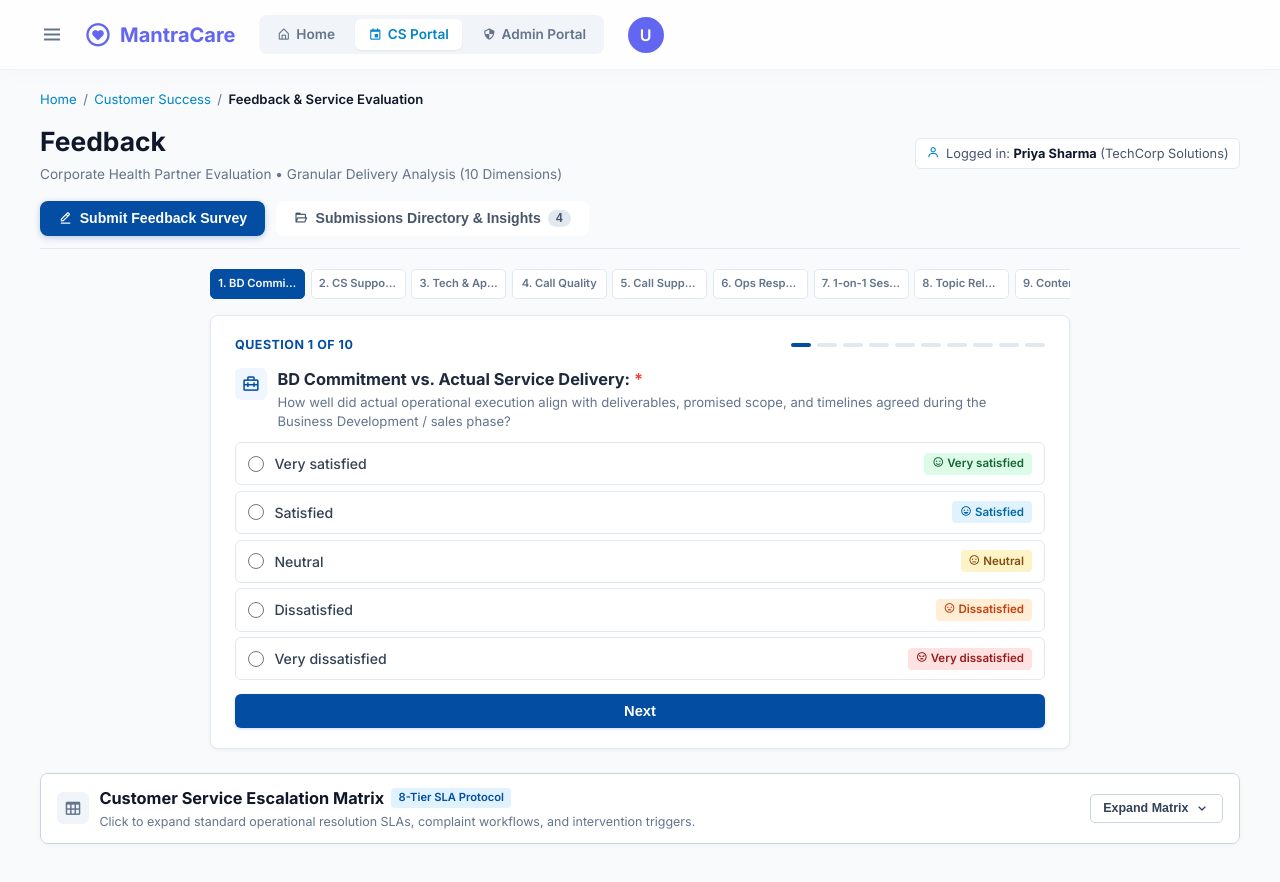
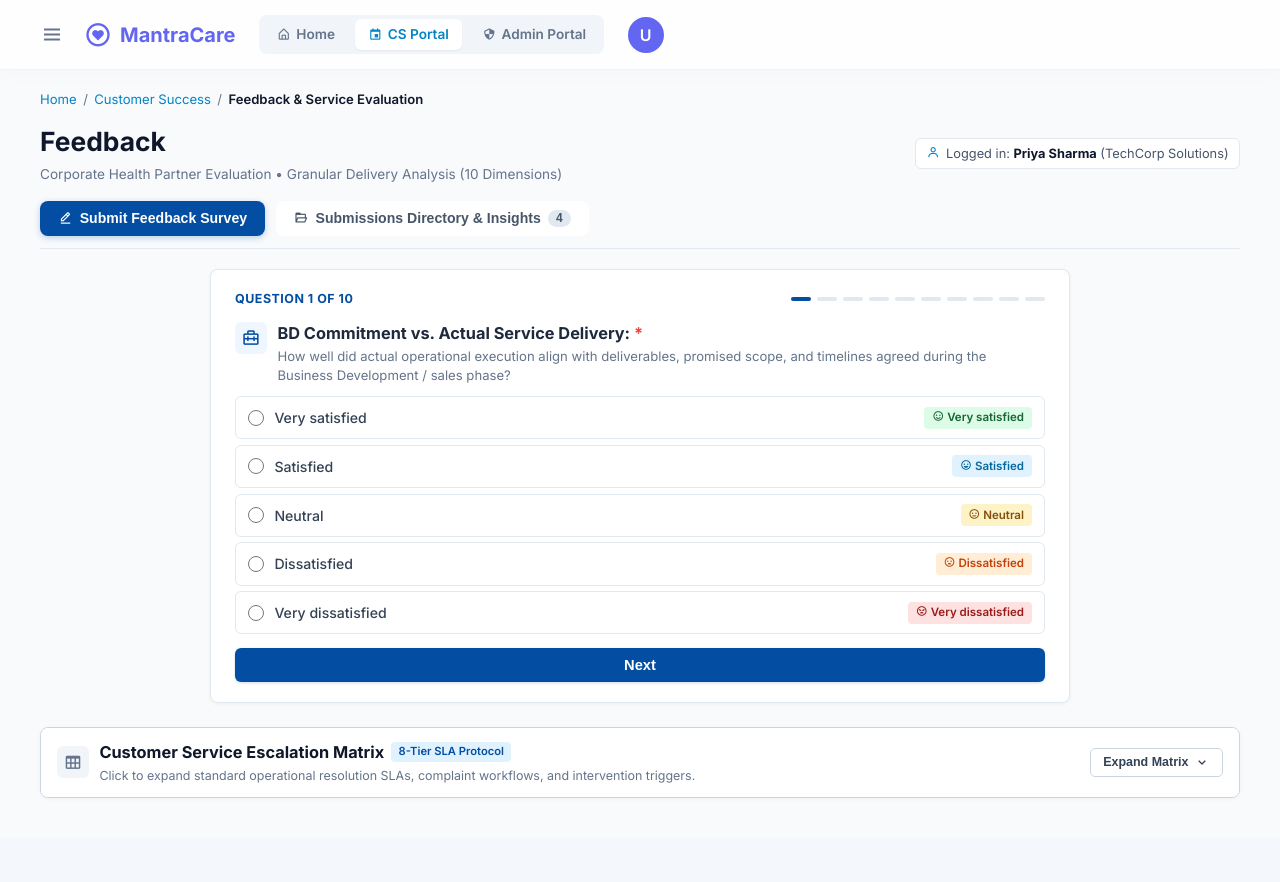
Before and after one commit to karan-mantracare/cs-admin-billing, a React (Vite) app: page /cs/feedback in a window 1280 px wide. After the commit the page ends 838 px from the top, so only its background shows below. Built offline with nearby package versions, Linux system fonts and the light colour scheme.

Commit message:
fix(feedback): remove top section quick-bar above survey card

```diff
--- a/src/pages/CsFeedback.jsx
+++ b/src/pages/CsFeedback.jsx
@@ -739,67 +739,7 @@ export default function CsFeedback() {
 
         {activeTab === 'survey' && (
           <>
-            {/* Question Selector Quick-Bar */}
-        <div style={{ maxWidth: '860px', margin: '0 auto 0.75rem auto', display: 'flex', gap: '0.35rem', overflowX: 'auto', paddingBottom: '0.25rem' }}>
-          {PILLAR_QUESTIONS.map((q, idx) => {
-            const hasAnswer = Boolean(ratings[q.id]);
-            const isCurrent = idx === currentStep;
-            return (
-              <div
-                key={q.id}
-                onClick={() => {
-                  if (idx <= currentStep || hasAnswer) {
-                    setCurrentStep(idx);
-                  }
-                }}
-                style={{
-                  flex: '1 1 0',
-                  minWidth: '95px',
-                  padding: '0.35rem 0.45rem',
-                  borderRadius: '5px',
-                  background: isCurrent ? '#034ea2' : hasAnswer ? '#e0f2fe' : '#ffffff',
-                  color: isCurrent ? '#ffffff' : hasAnswer ? '#0369a1' : '#64748b',
-                  border: isCurrent ? '1px solid #034ea2' : hasAnswer ? '1px solid #bae6fd' : '1px solid #e2e8f0',
-                  fontSize: '0.7rem',
-                  fontWeight: '600',
-                  cursor: idx <= currentStep || hasAnswer ? 'pointer' : 'default',
-                  textAlign: 'center',
-                  whiteSpace: 'nowrap',
-                  textOverflow: 'ellipsis',
-                  overflow: 'hidden',
-                  transition: 'all 0.15s ease'
-                }}
-                title={q.shortLabel}
-              >
-                {hasAnswer && !isCurrent ? '✓ ' : `${idx + 1}. `}
-                {q.shortLabel.replace('Hotline: ', '').replace('Webinars: ', '')}
-              </div>
-            );
-          })}
-          <div
-            onClick={() => {
-              const allAnswered = PILLAR_QUESTIONS.every((q) => Boolean(ratings[q.id]));
-              if (allAnswered) setCurrentStep(PILLAR_QUESTIONS.length);
-            }}
-            style={{
-              flex: '1 1 0',
-              minWidth: '75px',
-              padding: '0.35rem 0.45rem',
-              borderRadius: '5px',
-              background: isDetailsStep ? '#034ea2' : '#ffffff',
-              color: isDetailsStep ? '#ffffff' : '#64748b',
-              border: isDetailsStep ? '1px solid #034ea2' : '1px solid #e2e8f0',
-              fontSize: '0.7rem',
-              fontWeight: '600',
-              textAlign: 'center',
-              whiteSpace: 'nowrap'
-            }}
-          >
-            Submit
-          </div>
-        </div>
-
-        {/* Main Survey Card Container */}
+            {/* Main Survey Card Container */}
         <div
           style={{
             maxWidth: '860px',
```
